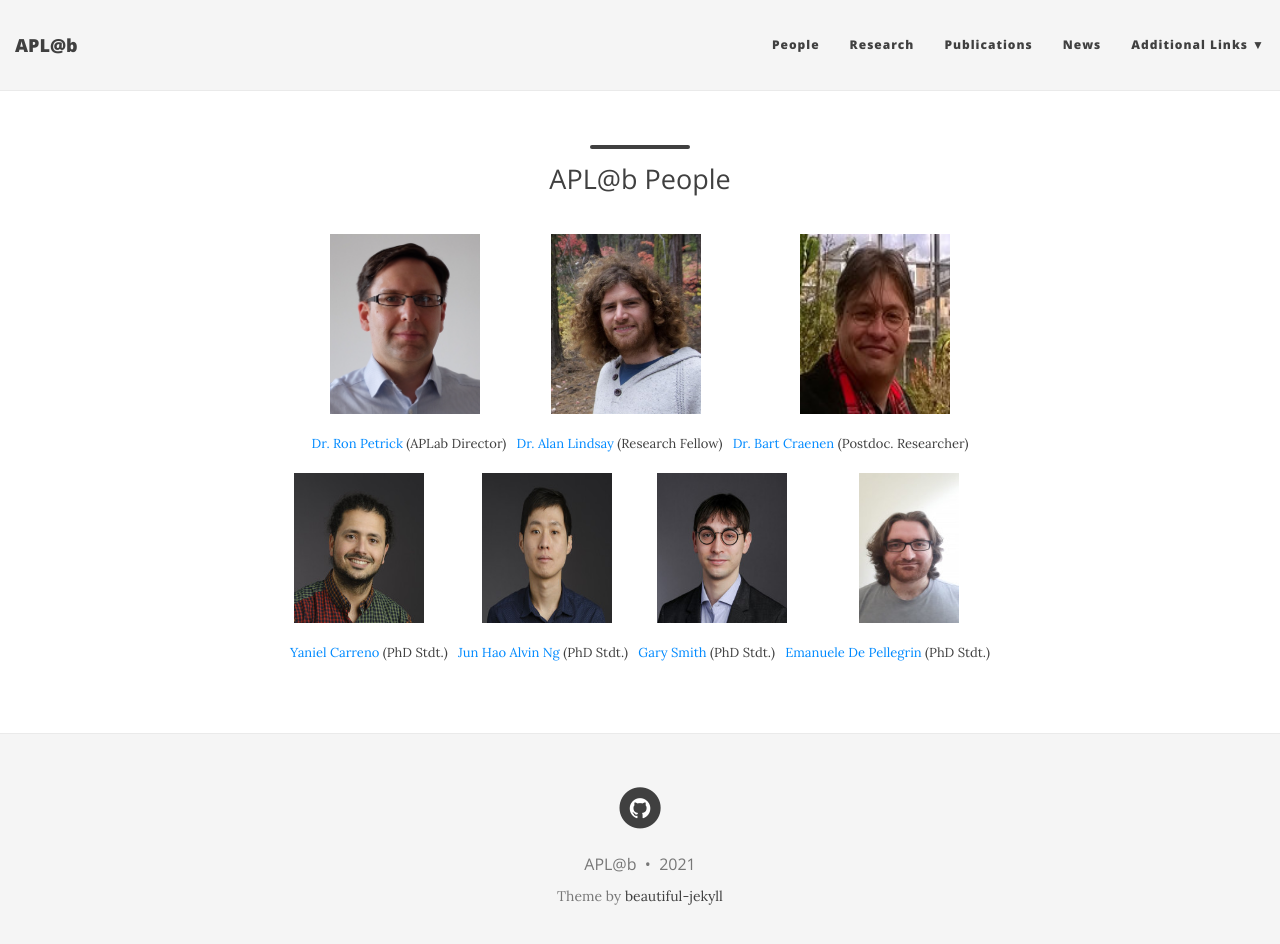
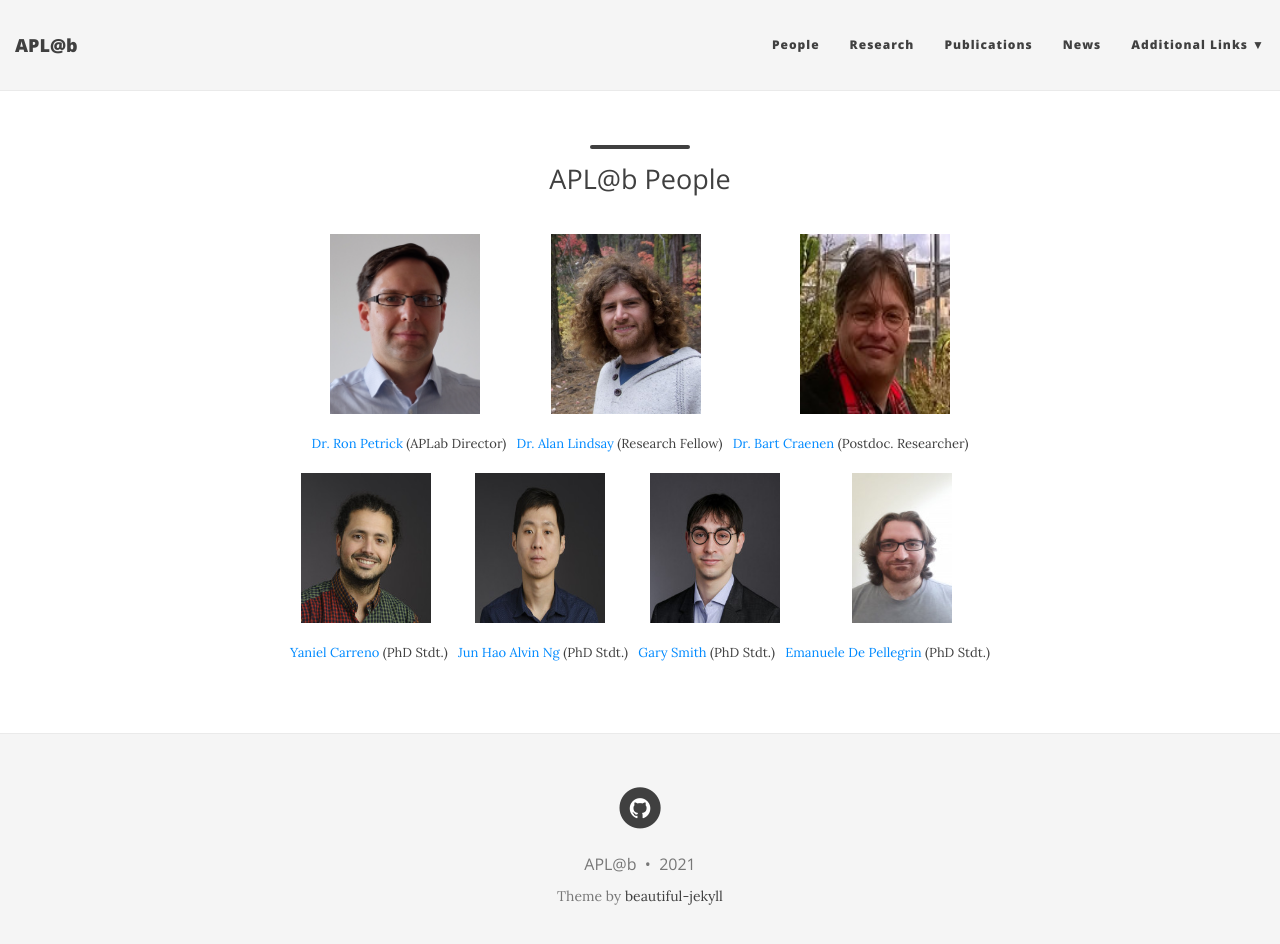
Before and after one commit to aplab2020/aplab2020.github.io, a Jekyll site: the page built from people.md, in a window 1280 px wide and 957 px high. Shown: the top 944 px of the window. Built offline with Jekyll 4.4.1, drawn with Linux system fonts in a browser that asks for light colours; nearby versions of some CDN libraries.

Commit message:
Update people.md

```diff
--- a/people.md
+++ b/people.md
@@ -20,7 +20,7 @@ show-avatar: false
 
 
 
-<p align="center"> <img src="/img/yaniel.jpg" align="center" width="130" height="150">  &nbsp; &nbsp;  &nbsp; &nbsp; &nbsp; &nbsp; &nbsp; &nbsp;
+<p align="center"> <img src="/img/yaniel.jpg" align="center" width="130" height="150">  &nbsp; &nbsp;  &nbsp; &nbsp; &nbsp; &nbsp;
                    <img src="/img/alvin.jpg" align="center" width="130" height="150"> &nbsp; &nbsp; &nbsp;  &nbsp; &nbsp;  &nbsp;
                    <img src="/img/gary.jpg" align="center" width="130" height="150">  &nbsp; &nbsp; &nbsp; &nbsp; &nbsp;  &nbsp;  &nbsp; &nbsp; &nbsp; &nbsp;
                    <img src="/img/emanuelle.jpeg" align="center" width="100" height="150"> &nbsp; &nbsp;  &nbsp;  &nbsp; </p>
```
